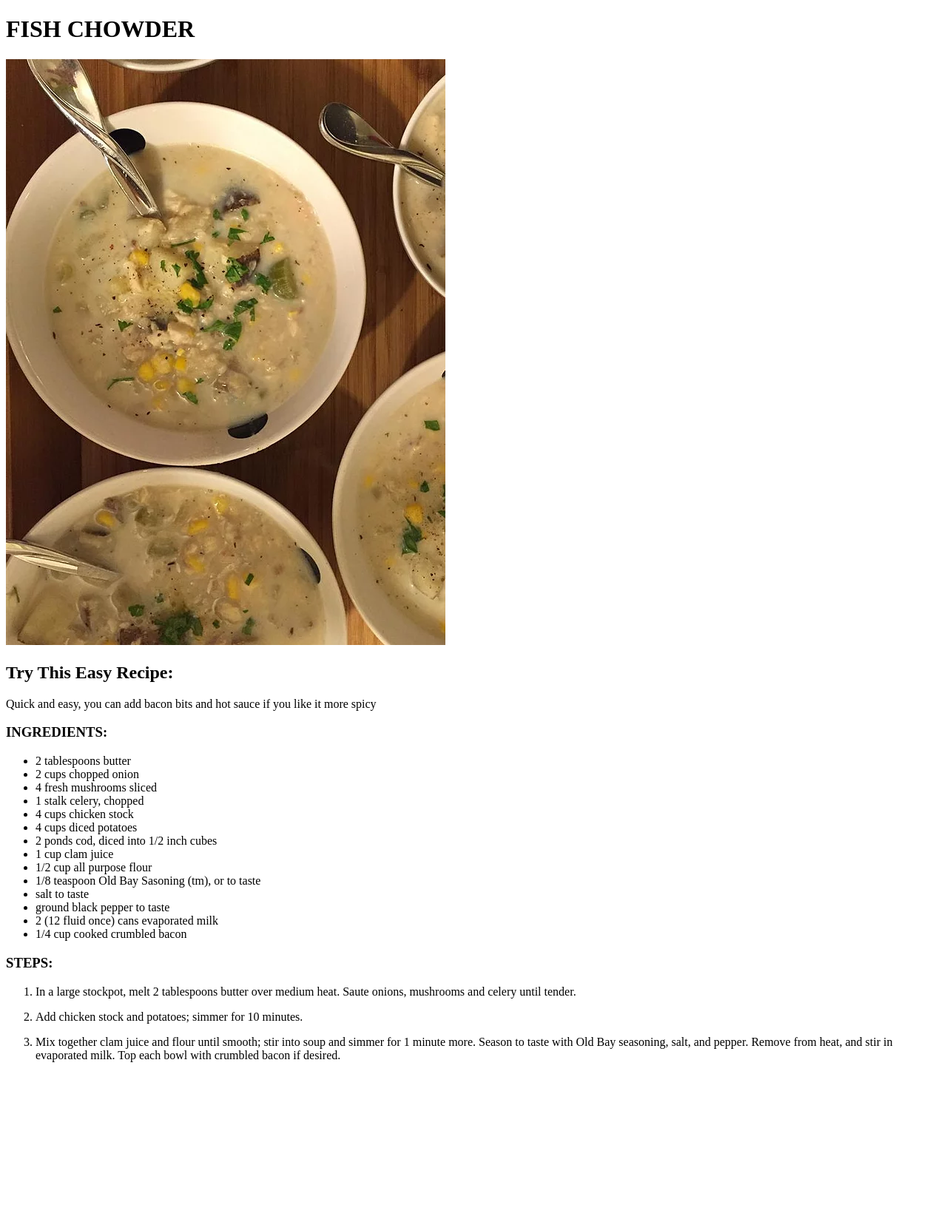
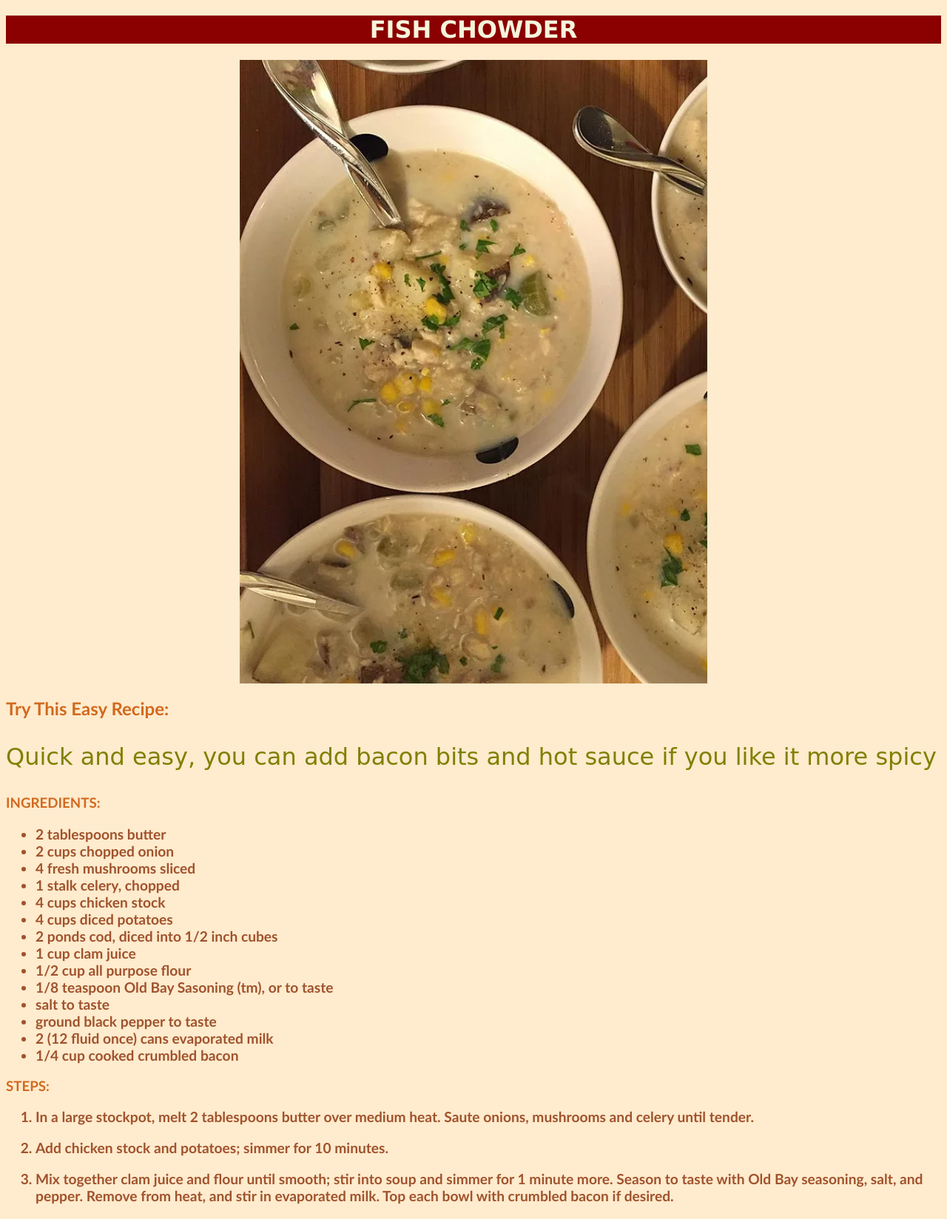
Before and after one commit to Grace80/odin-recipes, a plain HTML site: page recipes/fish-chowder.html in a window 1280 px wide. Shown: the whole page at 74% size. Before the commit the page ends 1452 px from the top, so only its background shows below. Drawn offline with Linux system fonts and the light colour scheme.

Commit message:
"Agregue css a cada receta"

```diff
--- a/CSS/recipes.css
+++ b/CSS/recipes.css
@@ -13,4 +13,29 @@ color:sienna;
 }
 body{
     background-color: blanchedalmond;
+    background-image: -moz-element();
 }
+.ref{
+    color: brown;
+    font-variant: small-caps;
+
+}
+.imagen{
+        display: block;
+       margin-left: auto;
+       margin-right: auto;
+       width: 50%;
+}
+.titulo2, .titulo3{
+    font-family: 'Trebuchet MS', 'Lucida Sans Unicode', 'Lucida Grande', 'Lucida Sans', Arial, sans-serif;
+    color:chocolate;
+}
+.parrafo{
+    font-family: cursive;
+    color: olive;
+    font-size: xx-large;
+}
+
+h4{
+    color: #64310c;
+}
--- a/recipes/fish-chowder.html
+++ b/recipes/fish-chowder.html
@@ -3,16 +3,17 @@
     <head>
         <meta charset= "utf-8">
         <title>FISH CHOWDER</title>
+        <link href="../CSS/recipes.css" rel= "stylesheet">
     </head>
     <body>
-        <h1>FISH CHOWDER</h1>
-        <img src="../images/image.webp"alt="fish chowder">
-        <h2>Try This Easy Recipe:</h2>
-        <p>Quick and easy, you can add bacon bits
+        <h1 class="titulo">FISH CHOWDER</h1>
+        <img class= "imagen" src="../images/image.webp"alt="fish chowder">
+        <h2 class="titulo2">Try This Easy Recipe:</h2>
+        <p class="parrafo">Quick and easy, you can add bacon bits
             and hot sauce if you like it more spicy
         </p>
-        <h3>INGREDIENTS:</h3>
-        <ul>
+        <h3 class="titulo3">INGREDIENTS:</h3>
+        <ul class="lista">
             <li>2 tablespoons butter</li>
             <li>2 cups chopped onion</li>
             <li>4 fresh mushrooms sliced</li>
@@ -28,8 +29,8 @@
             <li>2 (12 fluid once) cans evaporated milk</li>
             <li>1/4 cup cooked crumbled bacon</li>
         </ul>
-        <h3>STEPS:</h3>
-        <ol>
+        <h3 class="titulo3">STEPS:</h3>
+        <ol class="lista">
             <li><p>In a large stockpot, melt 2 tablespoons butter over medium heat. Saute onions,
                 mushrooms and celery until tender.</p>
             </li>
```
Also changed, not shown: index.html (+4 -3 lines), recipes/bocado-de-reina.html (+9 -8 lines), recipes/pan-fried-tofu.html (+11 -10 lines).
